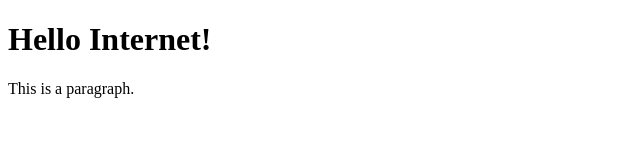
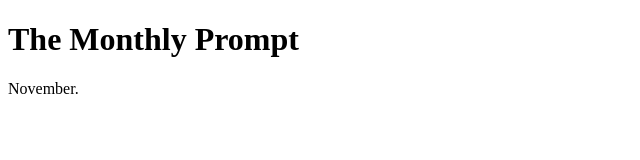
Before and after one commit to erdavids/Monthly-Prompt-Website, a plain HTML site: page index.html in a window 1280 px wide. Shown: the whole page, without its empty margins (0-640 px from the left). Drawn offline with Linux system fonts and the light colour scheme.

Commit message:
Didn't really add anything important

```diff
--- a/index.html
+++ b/index.html
@@ -1,11 +1,11 @@
 <!DOCTYPE html>
 <html>
 <head>
-<title>Connor's Website</title>
+<title>Monthly Prompt</title>
 </head>
 <body>
 
-<h1>Hello Internet!</h1>
-<p>This is a paragraph.</p>
+<h1>The Monthly Prompt</h1>
+<p>November.</p>
 </body>
 </html>
```
